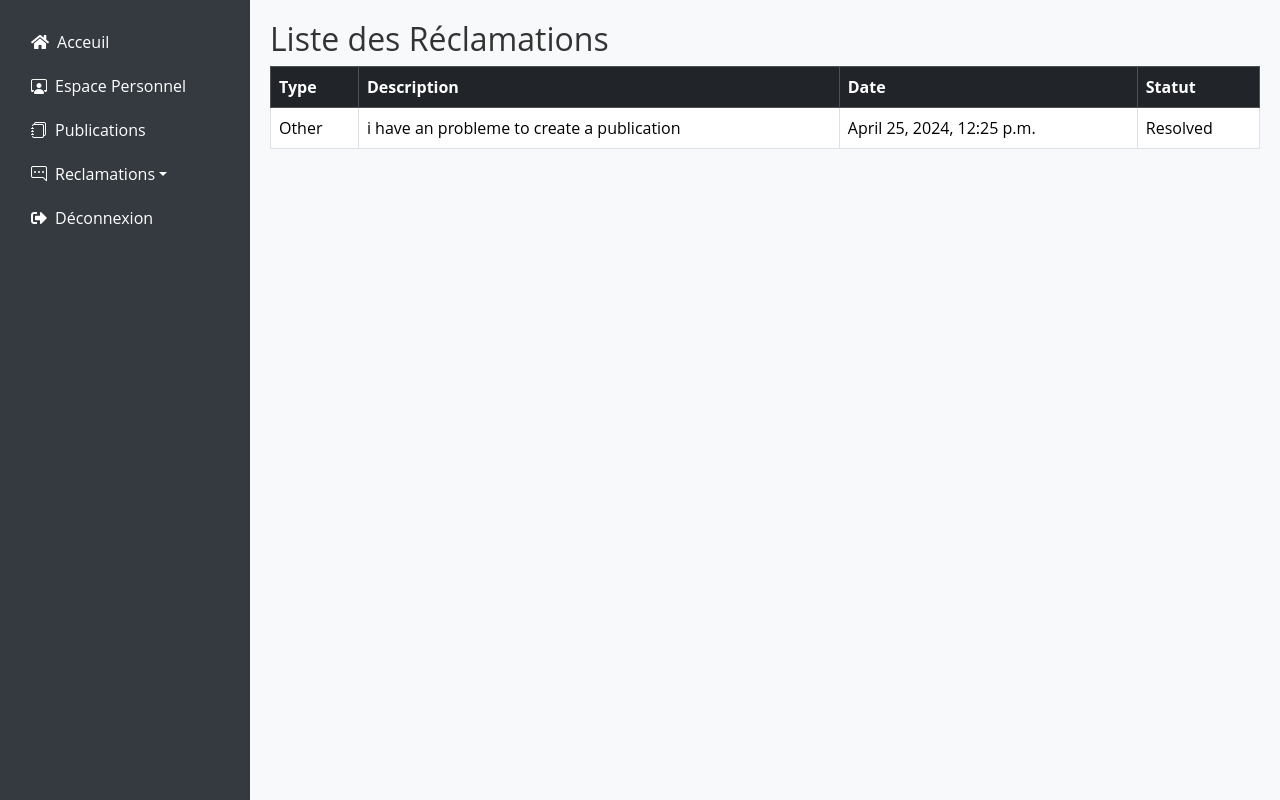
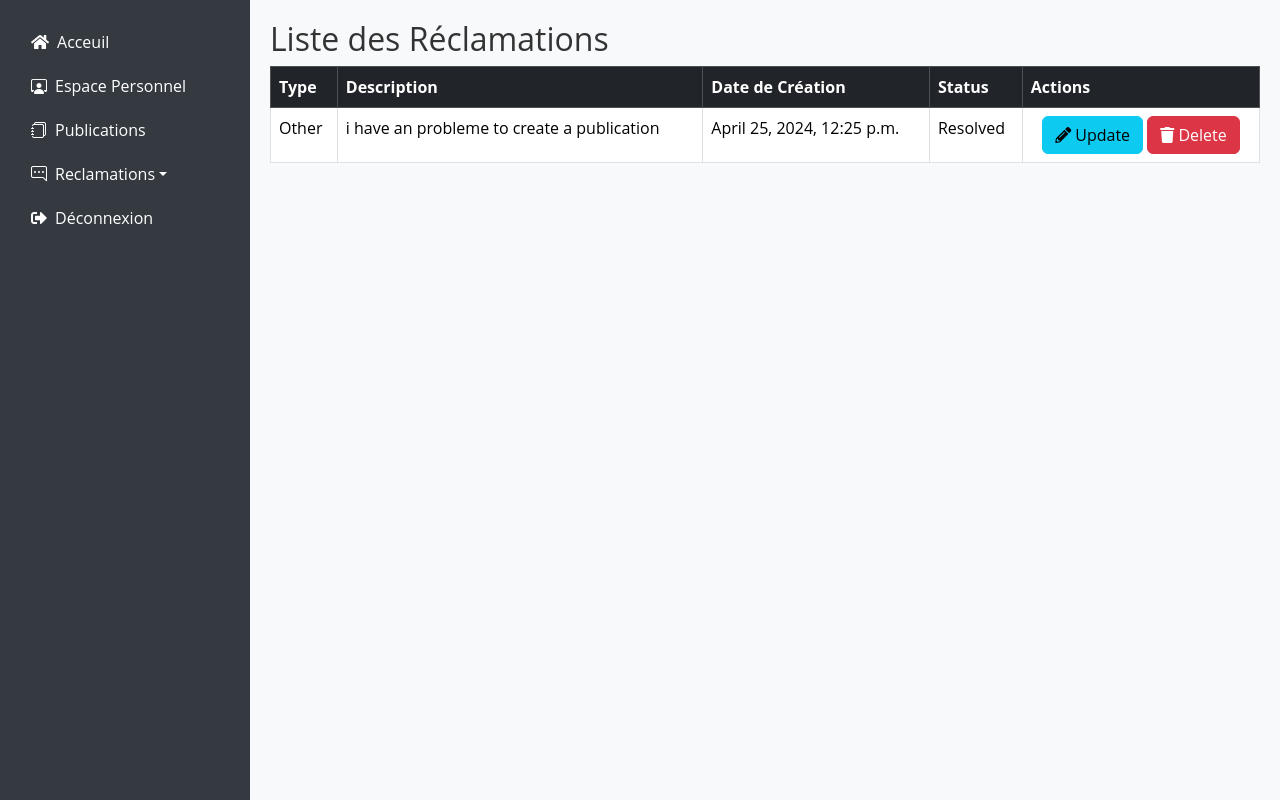
Before and after one commit to kawtarsimmad/PFE, a Django app: page /reclamations/view_reclamations/ in a window 1280 px wide. Run offline with Django 5.2, Linux system fonts and the light colour scheme; a user stored in the database is signed in; data comes from the database, SQL or seed files in the repository; both versions use the stored data as it was after the commit.

Commit message:
reclamation status

```diff
--- a/project/project/settings.py
+++ b/project/project/settings.py
@@ -130,7 +130,7 @@ STATIC_URL = '/static/'
 STATICFILES_DIRS = [os.path.join(BASE_DIR,'static/') ]
 STATIC_ROOT = os.path.join(BASE_DIR,'staticfiles')
 
-MEDIA_ROOT = BASE_DIR /'media'
+MEDIA_ROOT = os.path.join(BASE_DIR, 'media')
 MEDIA_URL = '/media/'
 
 
--- a/project/reclamations/urls.py
+++ b/project/reclamations/urls.py
@@ -7,4 +7,8 @@ urlpatterns = [
     path('reclamations/',views.reclamations,name='reclamations'),
     path('create/', views.create_reclamation, name='create_reclamation'),
     path('view_reclamations/', views.view_reclamations, name='view_reclamations'),
+    path('delete/<int:reclamation_id>/', views.delete_reclamation, name='delete_reclamation'),
+    path('update/<int:reclamation_id>/', views.update_reclamation, name='update_reclamation'),
+    path('update_reclamation_status/<int:reclamation_id>/', views.update_reclamation_status, name='update_reclamation_status'),
+
 ]
--- a/project/reclamations/views.py
+++ b/project/reclamations/views.py
@@ -1,4 +1,4 @@
-from django.shortcuts import render, redirect
+from django.shortcuts import render, redirect,get_object_or_404
 from django.contrib.auth.decorators import login_required
 from .models import Reclamation
 from .forms import ReclamationForm
@@ -42,3 +42,35 @@ def create_reclamation(request):
 def view_reclamations(request):
     reclamations = Reclamation.objects.filter(user=request.user)
     return render(request, 'reclamations/view_reclamations.html', {'reclamations': reclamations})
+
+
+@login_required
+def delete_reclamation(request, reclamation_id):
+    reclamation = get_object_or_404(Reclamation, id=reclamation_id)
+    if request.method == 'POST':
+        reclamation.delete()
+        return redirect('view_reclamations')
+    return render(request, 'reclamations/delete_reclamation.html', {'reclamation': reclamation})
+
+
+@login_required
+def update_reclamation(request, reclamation_id):
+    reclamation = get_object_or_404(Reclamation, id=reclamation_id)
+    if request.method == 'POST':
+        form = ReclamationForm(request.POST, instance=reclamation)
+        if form.is_valid():
+            form.save()
+            return redirect('view_reclamations')
+    else:
+        form = ReclamationForm(instance=reclamation)
+    return render(request, 'reclamations/update_reclamation.html', {'form': form})
+
+@login_required
+def update_reclamation_status(request, reclamation_id):
+    reclamation = get_object_or_404(Reclamation, id=reclamation_id)
+    if request.method == 'POST':
+        new_status = request.POST.get('status')
+        reclamation.status = new_status
+        reclamation.save()
+        return redirect('reclamations')
+    return render(request, 'reclamations/update_reclamation_status.html', {'reclamation': reclamation})
--- a/project/templates/base.html
+++ b/project/templates/base.html
@@ -68,7 +68,7 @@
                           {%elif user.is_association%}
                             <li><a class="nav-link" href="{% url 'dashboard_association'%}"><i class="bi bi-person-circle"></i></a></li>
                           {%else%}
-                            <li><a class="nav-link" href="{% url 'dashboardAdmin'%}">{<i class="bi bi-person-circle"></i></a></li>
+                            <li><a class="nav-link" href="{% url 'dashboardAdmin'%}"><i class="bi bi-person-circle"></i></a></li>
                         {% endif %}
                     {% else %}
                       <li>
--- a/project/templates/reclamations/view_reclamations.html
+++ b/project/templates/reclamations/view_reclamations.html
@@ -159,7 +159,7 @@
             </a></li>
             {%elif user.is_association%}
                 <li class="nav-item"><a class="nav-link" href="{% url 'PubList'%}">
-                    <i class="bi bi-journals me-2"></i>Publications
+                    <i class="bi bi-journals me-2"></i>Mes Publications
                 </a></li>
             {% endif %}
             {% endif %}
@@ -168,7 +168,7 @@
             {% if user.is_authenticated %}
             {%if user.is_donor%}
             <li class="nav-item">
-                <a class="nav-link text-white" href="{% url 'viewDons' %}"><i class="fas fa-donate me-2"></i>Dons</a>
+                <a class="nav-link text-white" href="{% url 'viewDons' %}"><i class="fas fa-donate me-2"></i>Mes Dons</a>
             </li>
             {% endif %}
             {% endif %}
@@ -197,8 +197,9 @@
                 <tr>
                     <th scope="col">Type</th>
                     <th scope="col">Description</th>
-                    <th scope="col">Date</th>
-                    <th scope="col">Statut</th>
+                    <th scope="col">Date de Création</th>
+                    <th scope="col">Status</th>
+                    <th scope="col">Actions</th>
                 </tr>
             </thead>
             <tbody>
@@ -208,6 +209,10 @@
                     <td>{{ reclamation.description }}</td>
                     <td>{{ reclamation.created_at }}</td>
                     <td>{{ reclamation.status }}</td>
+                    <td style="text-align: center">
+                        <a href="{% url 'update_reclamation' reclamation.id %}" class="btn btn-info"><i class="fas fa-pencil-alt"></i> Update</a>
+                        <a href="{% url 'delete_reclamation' reclamation.id %}" class="btn btn-danger"><i class="fas fa-trash"></i> Delete</a>
+                    </td>
                 </tr>
                 {% endfor %}
             </tbody>
```
Also changed, not shown: project/templates/reclamations/delete_reclamation.html (added, +15 -0 lines), project/templates/reclamations/reclamations.html (+35 -6 lines), project/templates/reclamations/update_reclamation.html (added, +15 -0 lines), project/templates/reclamations/update_reclamation_status.html (added, +20 -0 lines), project/db.sqlite3.
